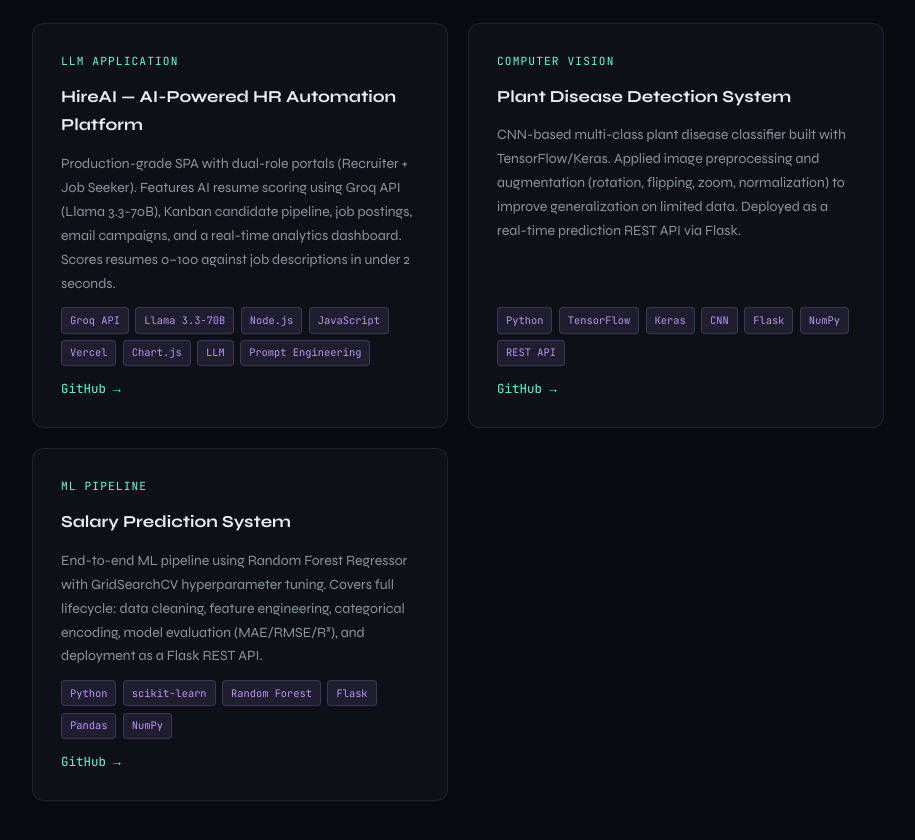
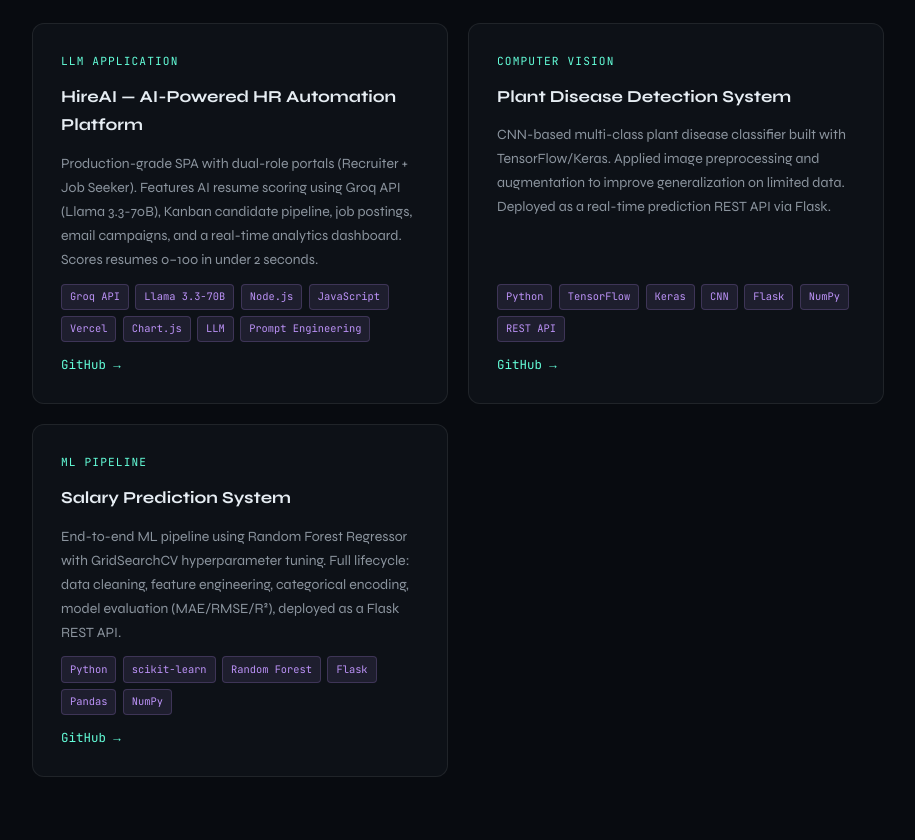
Before and after one commit to Harshkumarpandey07/portfolio, a React (Vite) app: page /projects in a window 1280 px wide. Shown: the part 380-1220 px from the top of the page, without its empty margins (182-1097 px from the left). Built offline with nearby package versions, Linux system fonts and the light colour scheme.

Commit message:
confirm plant disease live link

```diff
--- a/src/data/projects.js
+++ b/src/data/projects.js
@@ -3,8 +3,7 @@
     id: 1,
     title: "HireAI — AI-Powered HR Automation Platform",
     slug: "hireai-hr-automation",
-    description:
-      "Production-grade SPA with dual-role portals (Recruiter + Job Seeker). Features AI resume scoring using Groq API (Llama 3.3-70B), Kanban candidate pipeline, job postings, email campaigns, and a real-time analytics dashboard. Scores resumes 0–100 against job descriptions in under 2 seconds.",
+    description: "Production-grade SPA with dual-role portals (Recruiter + Job Seeker). Features AI resume scoring using Groq API (Llama 3.3-70B), Kanban candidate pipeline, job postings, email campaigns, and a real-time analytics dashboard. Scores resumes 0–100 in under 2 seconds.",
     tags: ["Groq API", "Llama 3.3-70B", "Node.js", "JavaScript", "Vercel", "Chart.js", "LLM", "Prompt Engineering"],
     category: "LLM Application",
     github: "https://github.com/Harshkumarpandey07",
@@ -15,8 +14,7 @@
     id: 2,
     title: "Plant Disease Detection System",
     slug: "plant-disease-detection",
-    description:
-      "CNN-based multi-class plant disease classifier built with TensorFlow/Keras. Applied image preprocessing and augmentation (rotation, flipping, zoom, normalization) to improve generalization on limited data. Deployed as a real-time prediction REST API via Flask.",
+    description: "CNN-based multi-class plant disease classifier built with TensorFlow/Keras. Applied image preprocessing and augmentation to improve generalization on limited data. Deployed as a real-time prediction REST API via Flask.",
     tags: ["Python", "TensorFlow", "Keras", "CNN", "Flask", "NumPy", "REST API"],
     category: "Computer Vision",
     github: "https://github.com/Harshkumarpandey07/Plant-disease-detection-system",
@@ -27,8 +25,7 @@
     id: 3,
     title: "Salary Prediction System",
     slug: "salary-prediction",
-    description:
-      "End-to-end ML pipeline using Random Forest Regressor with GridSearchCV hyperparameter tuning. Covers full lifecycle: data cleaning, feature engineering, categorical encoding, model evaluation (MAE/RMSE/R²), and deployment as a Flask REST API.",
+    description: "End-to-end ML pipeline using Random Forest Regressor with GridSearchCV hyperparameter tuning. Full lifecycle: data cleaning, feature engineering, categorical encoding, model evaluation (MAE/RMSE/R²), deployed as a Flask REST API.",
     tags: ["Python", "scikit-learn", "Random Forest", "Flask", "Pandas", "NumPy"],
     category: "ML Pipeline",
     github: "https://github.com/Harshkumarpandey07",
```
